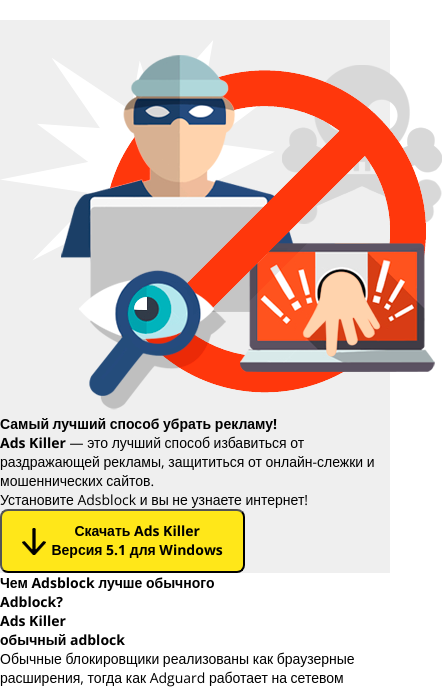
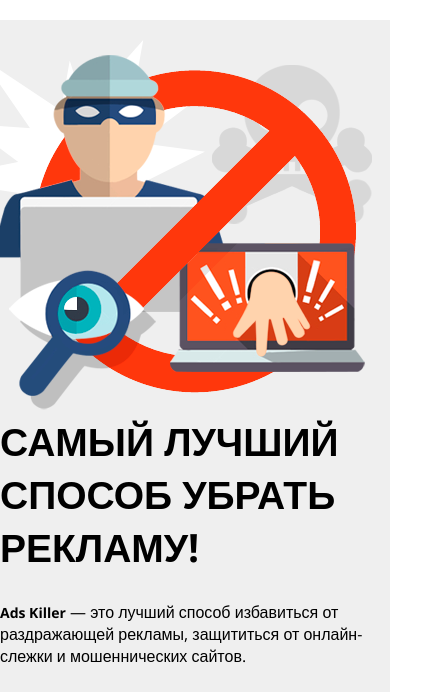
Before and after one commit to clift26/clift26.github.io, a plain HTML site: page ads-killer/index.html in a window 390 px wide. Shown: the part 98-790 px from the top of the page, 442 px wide, since content can reach past the window. Drawn offline with nearby package versions, Linux system fonts and the light colour scheme.

Commit message:
guruservice and ads-killer
mobile fix

```diff
--- a/ads-killer/index.html
+++ b/ads-killer/index.html
@@ -2,6 +2,7 @@
 <html lang="ru">
 <head>
     <meta charset="UTF-8">
+    <meta name="viewport" content="width=device-width, initial-scale=1">
     <title>Document</title>
     <style>
         @import url('https://fonts.googleapis.com/css?family=Open+Sans:400,600,700&subset=cyrillic');
@@ -29,9 +30,7 @@
                         <img src="images/arrow.png" alt="">
                     </div>
                     <div>
-
-                            скачать
-
+                        скачать
                     </div>
                 </button>
             </header>
@@ -174,7 +173,7 @@
                 <div>
                     <div>
                         <h3>
-                        Защита от вирусной рекламы
+                            Защита от вирусной рекламы
                         </h3>
                         <p>
                             Adguard проверяет каждый сетевой запрос по базе из более чем
@@ -230,39 +229,27 @@
             <div class="browsers">
                 <div>
                     <div class="google"></div>
-
-                        Google Chrome
-
+                    Google Chrome
                 </div>
                 <div>
                     <div class="mozilla"></div>
-
-                        Mozilla Firefox
-
+                    Mozilla Firefox
                 </div>
                 <div>
                     <div class="me"></div>
-
                         Microsoft Edge
-
                 </div>
                 <div>
                     <div class="ie"></div>
-
                         Internet Explorer
-
                 </div>
                 <div>
                     <div class="ya"></div>
-
                         Яндекс.Браузер
-
                 </div>
                 <div>
                     <div class="opera"></div>
-
                         Opera
-
                 </div>
             </div>
         </div>
--- a/ads-killer/style.css
+++ b/ads-killer/style.css
@@ -15,7 +15,7 @@
         margin: 0 auto;
         max-width: 984px;
     }
-button div:nth-child(2) {
+button > div:nth-child(2) {
     font-size: 21px;
 }
 /*общее конец*/
@@ -93,22 +93,12 @@
     .banner .container {
         padding-top: 20px;
     }
-<<<<<<< HEAD
-<<<<<<< HEAD
-    .info {
-        min-width: 800px;
-    }
-=======
->>>>>>> bc4fdac00614f1656ec1407ef48d77b87471b302
     .banner .info p:nth-child(2) {
-=======
-    .banner .info p:nth-child(1) {
->>>>>>> parent of bc4fdac... banner
         padding: 28px 0;
     }
     h1 {
-        font-size: 40px;
-        font-weight: 300;
+        font-size: 39px;
+
         padding-top: 37px;
         text-transform: uppercase;
     }
@@ -118,6 +108,20 @@
     .banner button {
         width: 260px;
         height: 60px;
+        margin: 23px 0 35px 0;
+        text-align: left;
+    }
+    .banner button div {
+        font-size: 20px;
+    }
+    .banner button > div:nth-child(1) {
+        position: relative;
+        left: -5px;
+        bottom: 7px;
+    }
+    .banner button > div:nth-child(2) {
+        position: relative;
+        bottom: 3px;
     }
     .banner button p {
         font-size: 11px;
--- a/guruservice/style/responsive.css
+++ b/guruservice/style/responsive.css
@@ -81,6 +81,9 @@
      header {
     height: 1680px;
     }
+    header .container {
+        padding: 0;
+    }
     .services > div {
         display: block;
     }
```
